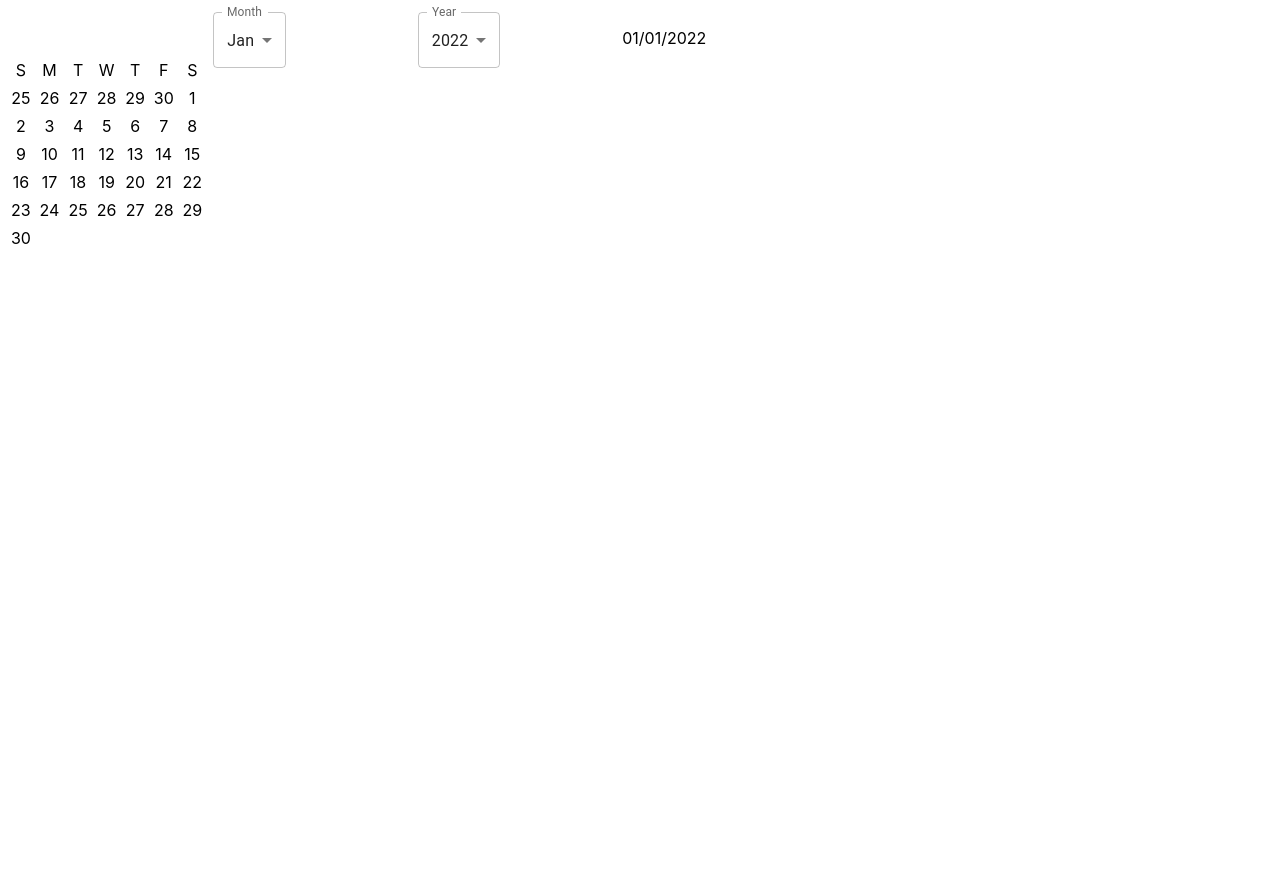
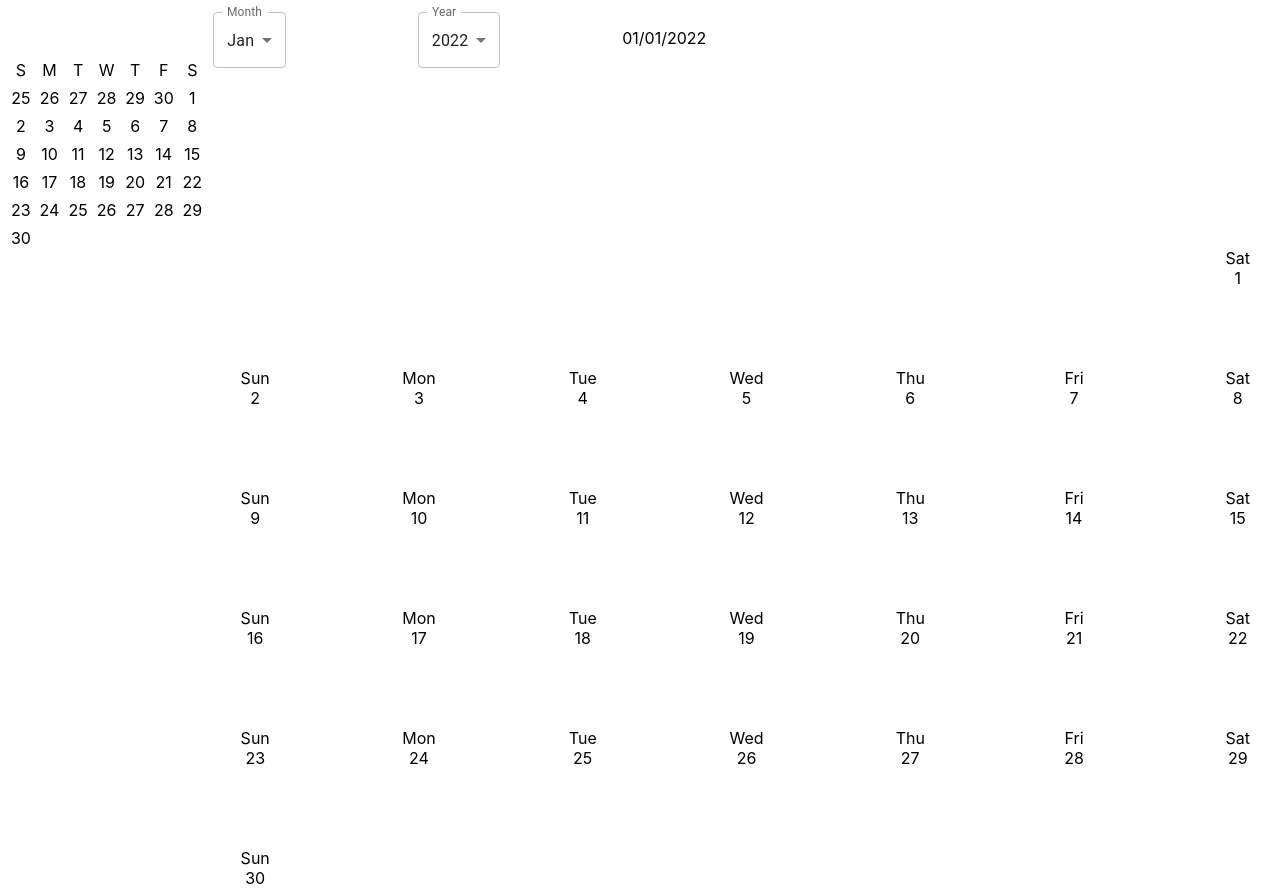
Before and after one commit to Jackthz97/calendar, a React (Create React App) app in the folder client/: page / in a window 1280 px wide. Before the commit the page ends 800 px from the top, so only its background shows below. Built offline with nearby package versions, Linux system fonts and the light colour scheme.

Commit message:
setup large pannel for each month

```diff
--- /dev/null
+++ b/client/src/components/MonthChart.js
@@ -0,0 +1,11 @@
+import React from "react";
+import { Grid } from "@mui/material";
+
+export default function MonthChart({ day, weekday, active }) {
+  return (
+    <Grid className={active ? 'day-active' : 'day'}>
+      <Grid>{weekday}</Grid>
+      {typeof day === "number" && day}
+    </Grid>
+  );
+}
--- a/client/src/components/MonthPannel.js
+++ b/client/src/components/MonthPannel.js
@@ -7,6 +7,7 @@ import MenuItem from "@mui/material/MenuItem";
 import FormControl from "@mui/material/FormControl";
 import Select from "@mui/material/Select";
 import MonthPannelList from "./MonthPannelList";
+import MonthChart from "./MonthChart";
 
 export default function MonthPannel() {
   const [month, setMonth] = useState(1);
@@ -28,20 +29,29 @@ export default function MonthPannel() {
     return (
       <Grid item align={"center"} xs={1.714}>
         <MonthPannelList
-
-          day={e}
+        key={e.date}
+          day={e.date}
           setDate={setDate}
-          active={e === chosen}
+          active={e.date === chosen}
           onClick={() => {
-            setChosen(e);
-            setDate(e);
+            setChosen(e.date);
+            setDate(e.date);
           }}
         />
       </Grid>
     );
   });
 
+  const monthChart = monthArray.map((e) => {
     return (
+      <Grid item align={"center"} xs={1.714}>
+        <MonthChart key={e.date} day={e.date} weekday={e.weekday} active={e.date === chosen}/>
+      </Grid>
+    );
+  });
+
+  return (
+    <>
       <Grid container>
         <Grid
           item
@@ -89,43 +99,43 @@ export default function MonthPannel() {
                     label="Month"
                     onChange={handleMonthChange}
                   >
-                  <MenuItem value={1} >Jan</MenuItem>
-                  <MenuItem value={2} >Feb</MenuItem>
-                  <MenuItem value={3} >Mar</MenuItem>
-                  <MenuItem value={4} >Apr</MenuItem>
-                  <MenuItem value={5} >May</MenuItem>
-                  <MenuItem value={6} >Jun</MenuItem>
-                  <MenuItem value={7} >Jul</MenuItem>
-                  <MenuItem value={8} >Aug</MenuItem>
-                  <MenuItem value={9} >Sep</MenuItem>
-                  <MenuItem value={10} >Oct</MenuItem>
-                  <MenuItem value={11} >Nov</MenuItem>
-                  <MenuItem value={12} >Dec</MenuItem>
+                    <MenuItem value={1}>Jan</MenuItem>
+                    <MenuItem value={2}>Feb</MenuItem>
+                    <MenuItem value={3}>Mar</MenuItem>
+                    <MenuItem value={4}>Apr</MenuItem>
+                    <MenuItem value={5}>May</MenuItem>
+                    <MenuItem value={6}>Jun</MenuItem>
+                    <MenuItem value={7}>Jul</MenuItem>
+                    <MenuItem value={8}>Aug</MenuItem>
+                    <MenuItem value={9}>Sep</MenuItem>
+                    <MenuItem value={10}>Oct</MenuItem>
+                    <MenuItem value={11}>Nov</MenuItem>
+                    <MenuItem value={12}>Dec</MenuItem>
                   </Select>
                 </FormControl>
               </Grid>
               <Grid item xs={2}>
                 <FormControl>
-                <InputLabel id="demo-simple-select-label">Year</InputLabel>
+                  <InputLabel id="simple-select-label">Year</InputLabel>
                   <Select
-                  labelId="demo-simple-select-label"
-                  id="demo-simple-select"
+                    labelId="simple-select-label"
+                    id="simple-select"
                     value={year}
                     label="Year"
                     onChange={handleYearChange}
                   >
-                  <MenuItem value={2022} >2022</MenuItem>
-                  <MenuItem value={2023} >2023</MenuItem>
-                  <MenuItem value={2024} >2024</MenuItem>
-                  <MenuItem value={2025} >2025</MenuItem>
-                  <MenuItem value={2026} >2026</MenuItem>
-                  <MenuItem value={2027} >2027</MenuItem>
-                  <MenuItem value={2028} >2028</MenuItem>
-                  <MenuItem value={2029} >2029</MenuItem>
-                  <MenuItem value={2030} >2030</MenuItem>
-                  <MenuItem value={2031} >2031</MenuItem>
-                  <MenuItem value={2032} >2032</MenuItem>
-                  <MenuItem value={2033} >2033</MenuItem>
+                    <MenuItem value={2022}>2022</MenuItem>
+                    <MenuItem value={2023}>2023</MenuItem>
+                    <MenuItem value={2024}>2024</MenuItem>
+                    <MenuItem value={2025}>2025</MenuItem>
+                    <MenuItem value={2026}>2026</MenuItem>
+                    <MenuItem value={2027}>2027</MenuItem>
+                    <MenuItem value={2028}>2028</MenuItem>
+                    <MenuItem value={2029}>2029</MenuItem>
+                    <MenuItem value={2030}>2030</MenuItem>
+                    <MenuItem value={2031}>2031</MenuItem>
+                    <MenuItem value={2032}>2032</MenuItem>
+                    <MenuItem value={2033}>2033</MenuItem>
                   </Select>
                 </FormControl>
               </Grid>
@@ -144,6 +154,13 @@ export default function MonthPannel() {
             </Grid>
           </Box>
         </Grid>
+        <Grid item xs={2}></Grid>
+      <Grid item xs={10}>
+        <Grid container direction={"row"} spacing={10}>
+          {monthChart}
         </Grid>
+      </Grid>
+      </Grid>
+    </>
   );
 }
--- a/client/src/hooks/Month.js
+++ b/client/src/hooks/Month.js
@@ -25,14 +25,14 @@ export default function Month(month, year) {
   let counter = remainder;
   if (remainder > 0) {
     for (let x = 31 - remainder; x <= 30; x++) {
-      arr.push(x.toString());
+      arr.push({date: x.toString()});
     }
   }
   for (let y = 1; y < 31; y++) {
     if (counter > 6) {
       counter = 0;
     }
-    arr.push(y);
+    arr.push({date: y, weekday: displayWeek(counter)});
     counter ++;
   }
   return arr;
```
Lines whose indentation alone changed are shown as unchanged.
